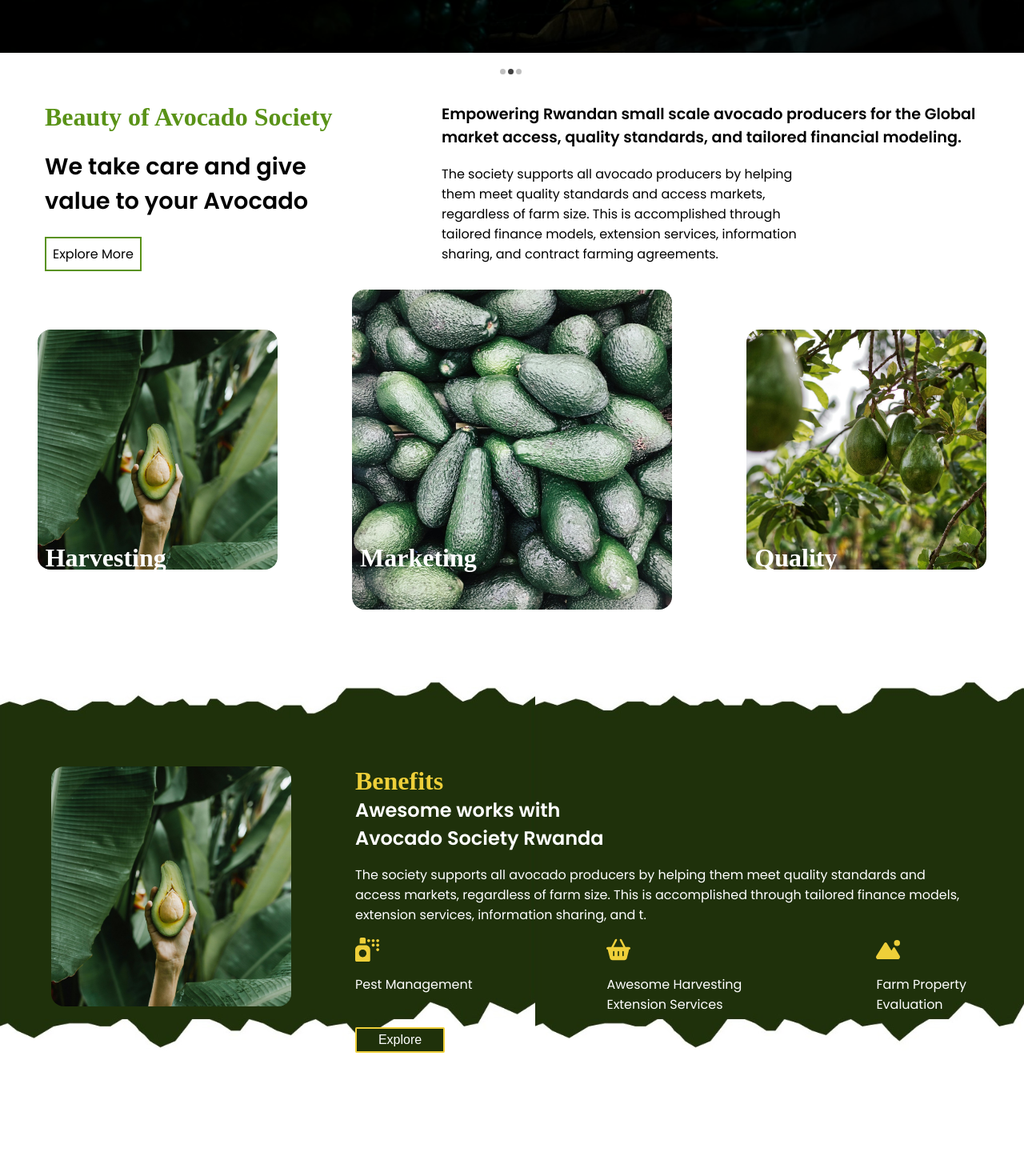
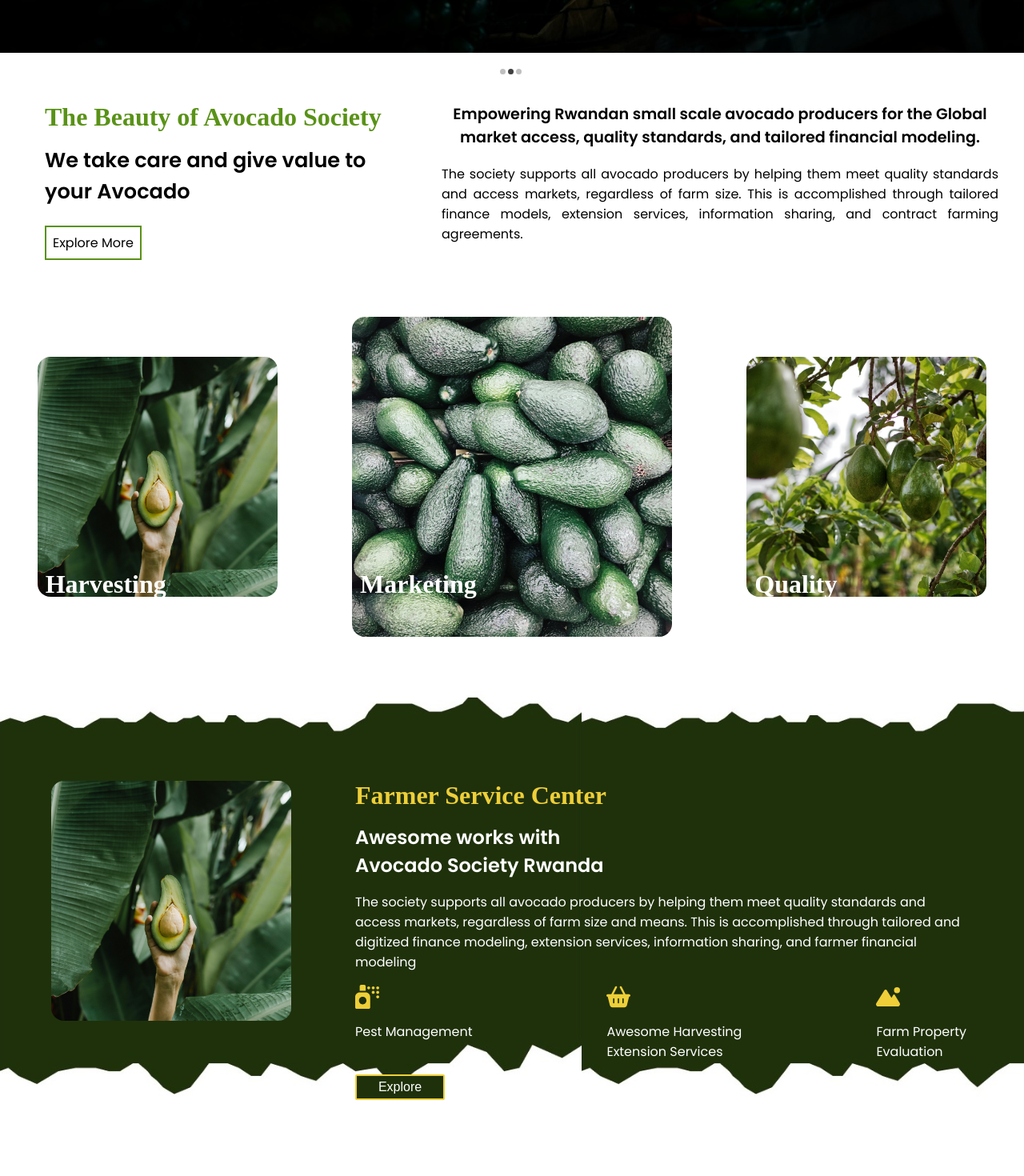
Before and after one commit to pWallet-hub/avocado-Society_fn, a React (Vite) app: page / in a window 1280 px wide. Shown: the part 819-2289 px from the top of the page at 80% size. Built offline with nearby package versions, Linux system fonts and the light colour scheme; a web font is replaced by a local one.

Commit message:
chore: Update Home page layout and styling

```diff
--- a/src/Pages/Home/Home.css
+++ b/src/Pages/Home/Home.css
@@ -44,7 +44,10 @@
 
 .bio{
     display: flex;
-    margin: 2rem;
+    margin-left: 2rem;
+    margin-right: 2rem;
+    margin-top: 2rem;
+    margin-bottom: 5rem;
     gap: 2rem;
 }
 
@@ -55,14 +58,14 @@
 
 .bio-sector1 h1{
   font-family: 'Just Another Hand', cursive;
+
   color: #599217;
 }
 
-.bio-sector1 h3{
+.bio-sector1 h4 {
   font-family: 'Poppins', sans-serif;
-  margin-top: 1.4rem;
-  margin-bottom: 2rem;
-  font-size: 1.8rem;
+  margin: 1rem 0 2rem;
+  font-size: 1.6rem;
 }
 
 .bio-button{
@@ -78,12 +81,14 @@
 
 .bio-sector2 h1{
   font-family: 'Poppins', sans-serif;
+  text-align: center;
   font-size: 1.2rem;
 }
 
 .bio-sector2 p{
   font-family: 'Poppins', sans-serif;
   margin-top: 1.2rem;
+  text-align: justify;
 }
 
 
@@ -129,7 +134,7 @@
   margin-bottom: 10rem;
   width: 100%;
   height: auto;
-  margin-top: 5rem;
+  margin-top: 4rem;
   display: flex;
   padding-top: 7rem;
   justify-content: space-around;
@@ -143,11 +148,14 @@
   font-family: 'Just Another Hand', cursive;
   color: #EECF39;
   font-size: 2rem;
+  text-transform: capitalize;
 }
 .benefits-text h1{
   font-family: poppins;
   font-size: 1.5rem;
+  margin-top: 1rem;
   margin-bottom: 1rem;
+
 
 }
 .benefits-text p{
@@ -311,6 +319,9 @@
   .bio-sector2{
     width: 100%;
   }
+  .bio-sector2 h1{
+    text-align: left;
+  }
 
    .info{
     flex-direction: column;
--- a/src/Pages/Home/Home.jsx
+++ b/src/Pages/Home/Home.jsx
@@ -39,14 +39,14 @@ function Home() {
 
     <div className="bio">
       <div className="bio-sector1">
-        <h1>Beauty of Avocado Society</h1>
-        <h3>We  take care and give<br/>
-         value to your Avocado</h3>
+        <h1> The Beauty of Avocado Society</h1>
+        <h4>We  take care and give
+         value to your Avocado</h4>
          <span className="bio-button">Explore More</span>
       </div>
       <div className="bio-sector2">
         <h1>Empowering Rwandan small scale avocado producers for the Global market access, quality standards, and tailored financial modeling.</h1>
-        <p>The society supports all avocado producers by helping <br/> them meet quality standards and access markets,<br/> regardless of farm size. This is accomplished through<br/> tailored finance models, extension services, information<br/> sharing, and contract farming agreements.</p>
+        <p>The society supports all avocado producers by helping  them meet quality standards and access markets, regardless of farm size. This is accomplished through tailored finance models, extension services, information sharing, and contract farming agreements.</p>
       </div>
     </div>
 
@@ -71,10 +71,10 @@ function Home() {
         <img className="info-image1" src={info1} alt="info1" />
       </div>
       <div className="benefits-text">
-        <h2>Benefits</h2>
+        <h2>farmer service center </h2>
         <h1>Awesome works with<br/>
           Avocado Society Rwanda</h1>
-        <p>The society supports all avocado producers by helping them meet quality standards and access markets, regardless of farm size. This is accomplished through tailored finance models, extension services, information sharing, and t.
+        <p>The society supports all avocado producers by helping them meet quality standards and access markets, regardless of farm size and means. This is accomplished through tailored and digitized finance modeling, extension services, information sharing, and farmer financial modeling
         </p>
         <div className="benefits-list">
           <div className="icon1">
```
